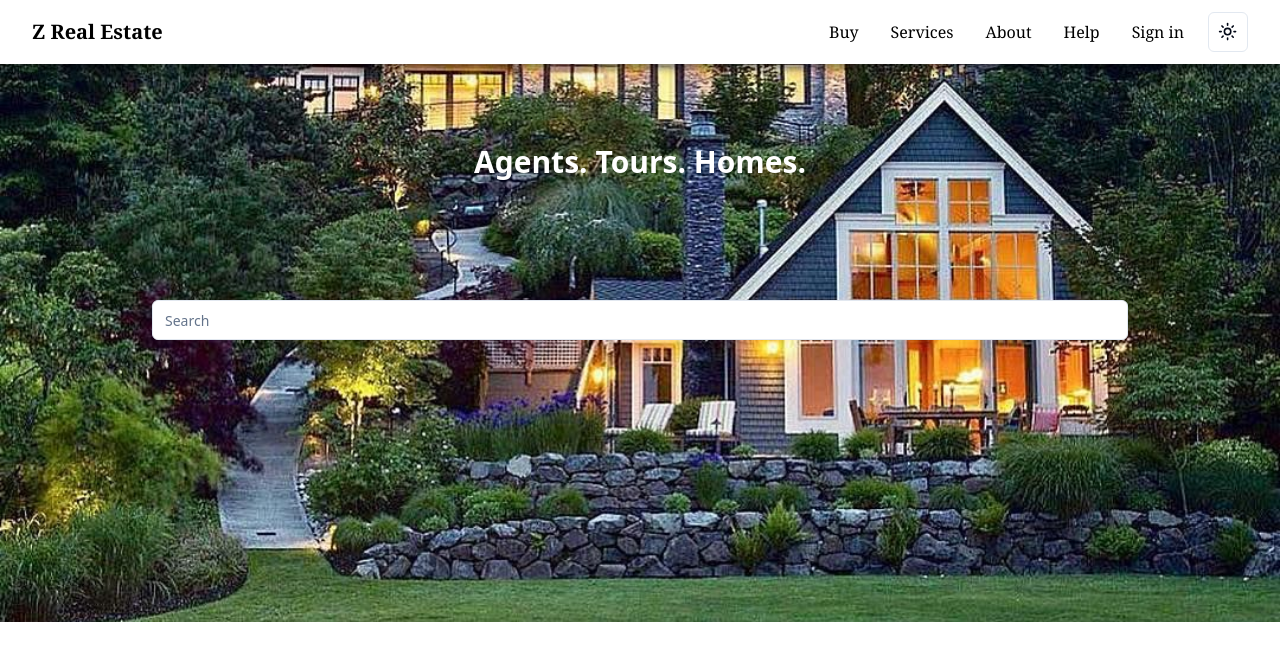
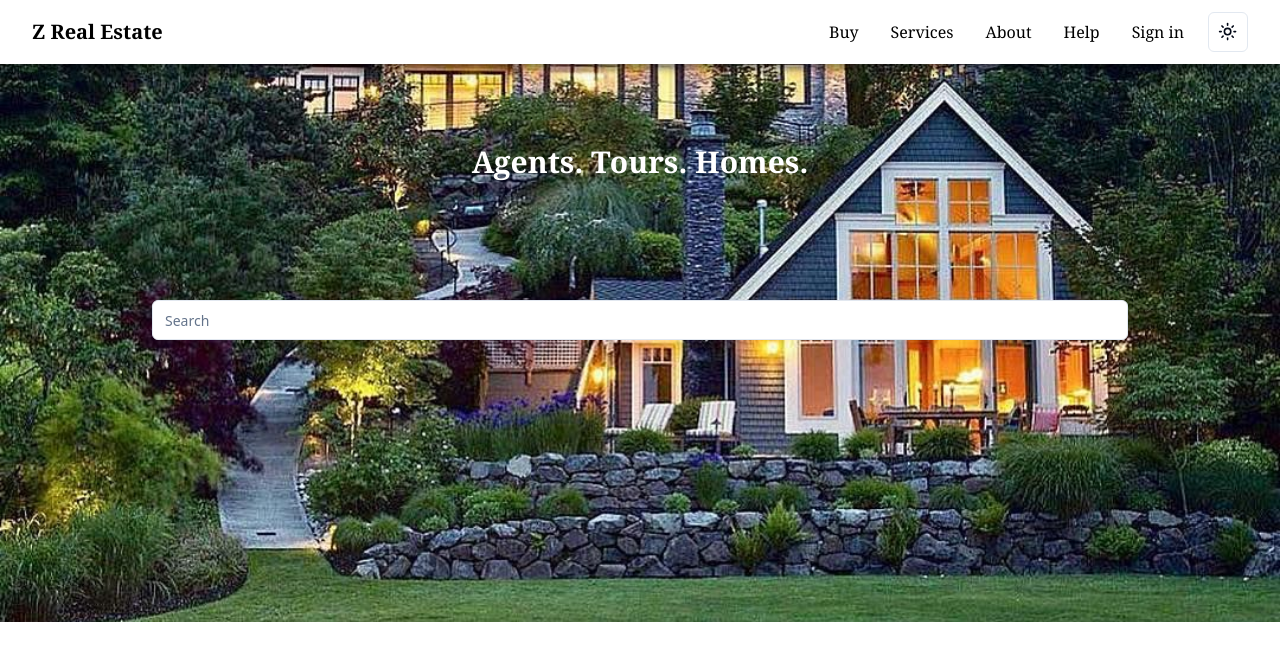
Before and after one commit to Noirmiles/real-estate-utility, a Next.js app: page / in a window 1280 px wide. Shown: the top 660 px of the page. Built offline with nearby package versions, Linux system fonts and the light colour scheme.

Commit message:
font
font

```diff
--- a/app/about/page.tsx
+++ b/app/about/page.tsx
@@ -69,7 +69,7 @@ export default function About() {
     <div className="mt-2 mb-8">
 
 
-      <p className="font-heading text-3xl font-bold text-white">
+      <p className="font-heading text-3xl font-bold text-white font-serif">
        About
       </p>
     </div>
@@ -85,12 +85,12 @@ export default function About() {
      style={{ borderWidth: 20, borderColor: 'white', padding: 20, width: 700, height: 600, display: 'flex', font:'bold' }}/>
 
   {/* About Page Description  */}
-      <div style={{border: '4px solid white', width:550,height:180, background:'grey', fontFamily: 'Roboto, sans-serif' , position: 'fixed', top: 90, right: 40 }}>Real Estate Utilities is here to offer luxury housing to gorgeous people. We are committed to delivering unparalleled service, leveraging innovative technology, and fostering lasting relationships with our clients and partners. With a focus on integrity, transparency, and sustainability, we strive to exceed expectations and empower individuals and families to find their dream homes. Please enter your name, email, and phone number below to set up an inquiry. </div>
+      <div style={{border: '4px solid white', width:550,height:180, background:'grey', fontFamily: 'font-serif' , position: 'fixed', top: 90, right: 40 }}>Real Estate Utilities is here to offer luxury housing to gorgeous people. We are committed to delivering unparalleled service, leveraging innovative technology, and fostering lasting relationships with our clients and partners. With a focus on integrity, transparency, and sustainability, we strive to exceed expectations and empower individuals and families to find their dream homes. Please enter your name, email, and phone number below to set up an inquiry. </div>
 
 
 
  {/*Email Submission Box */}
-      <div style={{border: '4px solid white', width:400, background:'grey', fontFamily: 'Roboto, sans-serif' , position: 'absolute', bottom: 3, right: 5 }}>
+      <div style={{border: '4px solid white', width:400, background:'grey', fontFamily: 'font-serif' , position: 'absolute', bottom: 3, right: 5 }}>
       <h2><div style={{ position: 'relative', right:0, left: 90 }}>Contact Form</div></h2>
 
       <form onSubmit={handleSubmit}>
--- a/app/home.tsx
+++ b/app/home.tsx
@@ -16,7 +16,7 @@ export default function Home() {
 
   return (
     <div>
-      <div className="p-10 py-20 text-white text-3xl font-bold text-center ">
+      <div className="p-10 py-20 text-white text-3xl font-bold text-center font-serif ">
             Agents. Tours. Homes.
         </div>
       <Background/>
```
